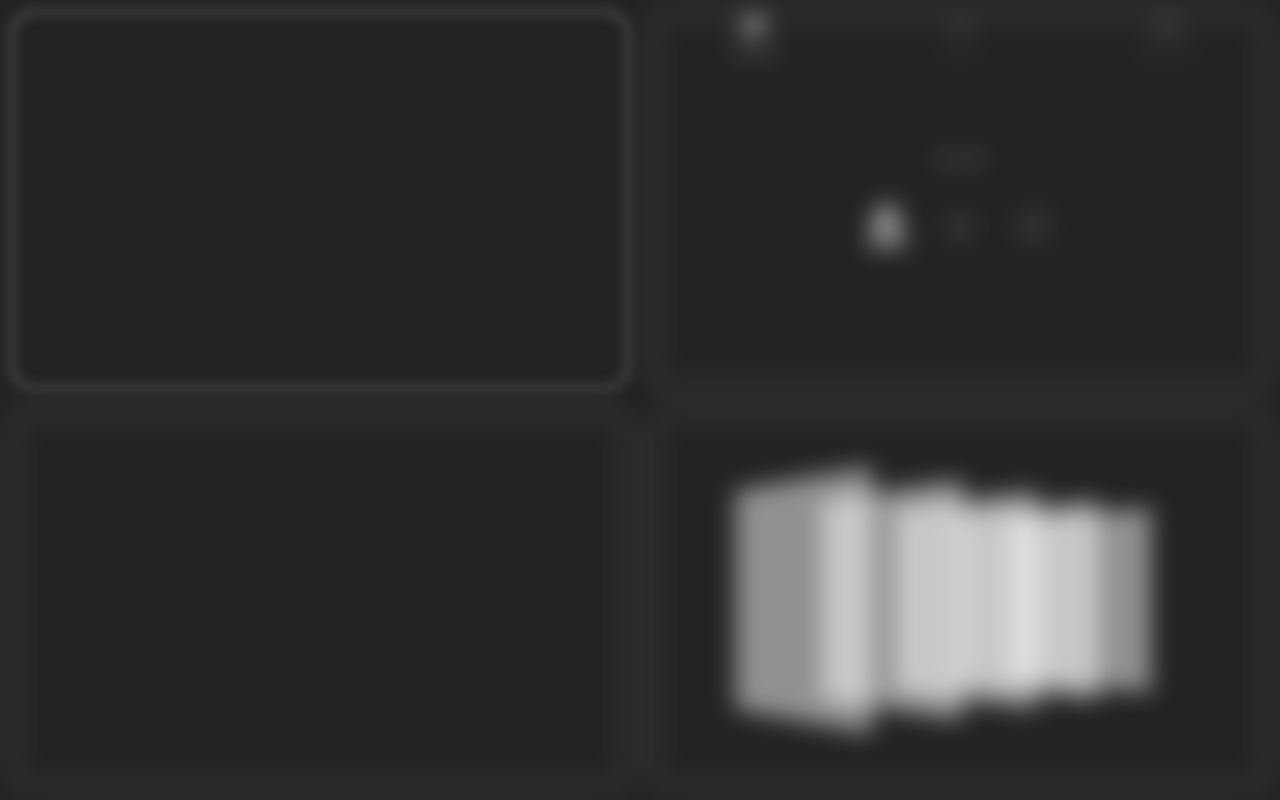
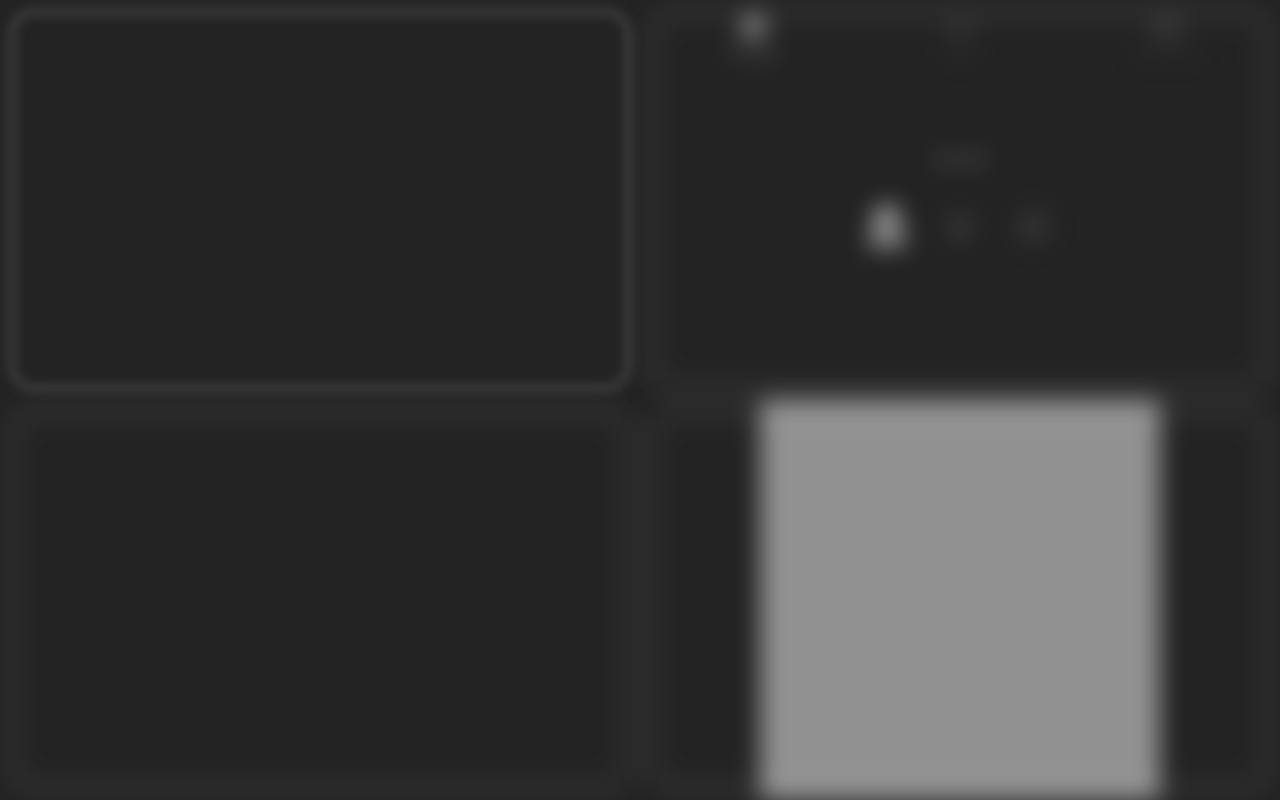
Before and after one commit to JielingYang/HomePageProject, a React app in the folder react-client/: page / in a window 1280 px wide. Built offline with nearby package versions, Linux system fonts and the light colour scheme; the HTML template or start-up script is replaced by a standard one.

Commit message:
try to get blur work

```diff
--- a/react-client/src/actionCreators/bottomRightPanelActions.js
+++ b/react-client/src/actionCreators/bottomRightPanelActions.js
@@ -72,6 +72,17 @@ export const bottomRightPanelAction_requestToUpdateEngineDistanceAndRotation = (
     }
 };
 
+export const bottomRightPanelAction_requestToSetMouseHoverOnEnginePart = (engineIndex: number, hover: boolean) =>
+{
+    return (dispatch, getState) =>
+    {
+        if (getState().bottomRightPanelState.enginePartStateModels[engineIndex].getMouseHover() !== hover)
+        {
+            dispatch(bottomRightPanelAction_setMouseHoverOnEnginePart(engineIndex, hover));
+        }
+    }
+};
+
 /* **************************** Updating actions ***************************** */
 /* This kind of actions send new data to reducer directly and contain no logic */
 /* *************************************************************************** */
@@ -85,6 +96,7 @@ export const BOTTOM_RIGHT_PANEL_ACTION_TYPE = Object.freeze({
     BOTTOM_RIGHT_PANEL_ACTION_UPDATE_ENGINE_DISTANCE: "BOTTOM_RIGHT_PANEL_ACTION_UPDATE_ENGINE_DISTANCE",
     BOTTOM_RIGHT_PANEL_ACTION_UPDATE_ENGINE_ROTATION: "BOTTOM_RIGHT_PANEL_ACTION_UPDATE_ENGINE_ROTATION",
     BOTTOM_RIGHT_PANEL_ACTION_UPDATE_ENGINE_PART_STATE_MODEL_Z_POSITION: "BOTTOM_RIGHT_PANEL_ACTION_UPDATE_ENGINE_PART_STATE_MODEL_Z_POSITION",
+    BOTTOM_RIGHT_PANEL_ACTION_SET_MOUSE_HOVER_ON_ENGINE_PART: "BOTTOM_RIGHT_PANEL_ACTION_SET_MOUSE_HOVER_ON_ENGINE_PART",
 });
 
 export const bottomRightPanelAction_updateBottomRightPanelSize = (newBottomRightPanelWidth: number, newBottomRightPanelHeight: number) =>
@@ -155,3 +167,12 @@ const bottomRightPanelAction_updateEnginePartStateModelZPosition = (stateModelId
         zPosition: zPosition,
     }
 };
+
+const bottomRightPanelAction_setMouseHoverOnEnginePart = (engineIndex: number, hover: boolean) =>
+{
+    return {
+        type: BOTTOM_RIGHT_PANEL_ACTION_TYPE.BOTTOM_RIGHT_PANEL_ACTION_SET_MOUSE_HOVER_ON_ENGINE_PART,
+        engineIndex: engineIndex,
+        hover: hover,
+    }
+};
--- a/react-client/src/components/basePanelSubComponents/BottomRightPanel.js
+++ b/react-client/src/components/basePanelSubComponents/BottomRightPanel.js
@@ -6,7 +6,7 @@ import {LEVEL2_CONSOLE_FONT, LEVEL2_CONSOLE_PREFIX} from "../../utilities/CONSTA
 import StyleObject from "../../classes/StyleObject";
 import {BLUR_LEVEL} from "../../utilities/CONSTANTS_NUMBER";
 import {TRANSITION_TIME_NORMAL} from "../../utilities/CONSTANTS_TIME";
-import {bottomRightPanelAction_setBottomRightPanelFocusOn} from "../../actionCreators/bottomRightPanelActions";
+import {bottomRightPanelAction_requestToSetMouseHoverOnEnginePart, bottomRightPanelAction_setBottomRightPanelFocusOn} from "../../actionCreators/bottomRightPanelActions";
 import type {bottomRightPanelStateType} from "../../reducers/bottomRightPanelReducer";
 import SubPanelBorder from "./SubPanelBorder";
 import {WHITE_TRANSPARENT_50} from "../../utilities/CONSTANTS_COLOR";
@@ -15,6 +15,7 @@ import EnginePartStateModel from "../../classes/StateModelClasses/EnginePartStat
 type BottomRightPanelPropsType = {
     bottomRightPanelState: bottomRightPanelStateType,
     bottomRightPanelAction_setBottomRightPanelFocusOn: Function,
+    bottomRightPanelAction_requestToSetMouseHoverOnEnginePart: Function,
 }
 
 const BottomRightPanel = (props: BottomRightPanelPropsType) =>
@@ -23,7 +24,6 @@ const BottomRightPanel = (props: BottomRightPanelPropsType) =>
     let bottomRightPanelStyleObject: StyleObject = new StyleObject().setBasics(bottomRightPanelShapeModel.getWidth(), bottomRightPanelShapeModel.getHeight(), bottomRightPanelShapeModel.getTopLeftPoint().getX(), bottomRightPanelShapeModel.getTopLeftPoint().getY())
         .setPerspective(props.bottomRightPanelState.bottomRightPanelPerspective, undefined)
         .addTransition("filter", TRANSITION_TIME_NORMAL)
-        .addTransition("transform", TRANSITION_TIME_NORMAL)
         .setBlur(props.bottomRightPanelState.bottomRightPanelFocusOn
                  ? BLUR_LEVEL.NONE
                  : BLUR_LEVEL.MEDIUM);
@@ -31,17 +31,23 @@ const BottomRightPanel = (props: BottomRightPanelPropsType) =>
     let isLandscape: boolean = bottomRightPanelShapeModel.getWidth() >= bottomRightPanelShapeModel.getHeight();
     let engineContainerDivSize: number = 100 * bottomRightPanelShapeModel.getUnitLengthSmall();
     let engineContainerDivStyleObject: StyleObject = new StyleObject().setBasics(engineContainerDivSize, engineContainerDivSize, (bottomRightPanelShapeModel.getUnitLengthLarge() * 100 - engineContainerDivSize) / 2, 0).setTransformStyle("preserve-3d");
-
     if (isLandscape)
     {
-        engineContainerDivStyleObject.addRotationY(-90).addTranslationX(props.bottomRightPanelState.engineDistance).addRotationY(props.bottomRightPanelState.engineRotation);
+        // engineContainerDivStyleObject.addRotationY(-45)
+            // .addTranslationX(props.bottomRightPanelState.engineDistance)
+        // .addRotationY(props.bottomRightPanelState.engineRotation);
     }
     else
     {
-        engineContainerDivStyleObject.addRotationX(-90).addTranslationY(props.bottomRightPanelState.engineDistance).addRotationX(props.bottomRightPanelState.engineRotation);
+        // engineContainerDivStyleObject.addRotationX(90).addTranslationY(props.bottomRightPanelState.engineDistance).addRotationX(-props.bottomRightPanelState.engineRotation);
     }
 
     let enginePartModels: Array<EnginePartStateModel> = props.bottomRightPanelState.enginePartStateModels;
+    let mouseHoverOnAny: boolean = enginePartModels.some((m: EnginePartStateModel) => m.getMouseHover());
+    let enginePartBlurLevel: BLUR_LEVEL = mouseHoverOnAny
+                                          ? BLUR_LEVEL.LIGHT
+                                          : BLUR_LEVEL.NONE;
+
     console.log(LEVEL2_CONSOLE_PREFIX + bottomRightPanelShapeModel.getStringId(), LEVEL2_CONSOLE_FONT);
     return (
         <div id={bottomRightPanelShapeModel.getStringId()} style={bottomRightPanelStyleObject.getStyle()}
@@ -53,8 +59,12 @@ const BottomRightPanel = (props: BottomRightPanelPropsType) =>
                 {
                     let enginePartStyleObject = new StyleObject().setBasics("100%", "100%", 0, 0)
                         .setBackgroundColor(WHITE_TRANSPARENT_50)
-                        .addTranslationZ(model.getZPosition());
-                    return <div key={index} style={enginePartStyleObject.getStyle()}/>;
+                        .setBlur(enginePartBlurLevel)
+                        .addTranslationZ(0)
+                        .addTransition("filter", TRANSITION_TIME_NORMAL);
+                    return index === 2 ? <div key={index} style={enginePartStyleObject.getStyle()}
+                                onMouseEnter={() => props.bottomRightPanelAction_requestToSetMouseHoverOnEnginePart(index, true)}
+                                onMouseLeave={() => props.bottomRightPanelAction_requestToSetMouseHoverOnEnginePart(index, false)}/>:null;
                 })}
             </div>
         </div>);
@@ -70,7 +80,8 @@ const mapStateToProps = (store) =>
 const matchDispatchToProps = (dispatch) =>
 {
     return bindActionCreators({
-        bottomRightPanelAction_setBottomRightPanelFocusOn: bottomRightPanelAction_setBottomRightPanelFocusOn
+        bottomRightPanelAction_setBottomRightPanelFocusOn: bottomRightPanelAction_setBottomRightPanelFocusOn,
+        bottomRightPanelAction_requestToSetMouseHoverOnEnginePart: bottomRightPanelAction_requestToSetMouseHoverOnEnginePart,
     }, dispatch);
 };
 
--- a/react-client/src/reducers/bottomRightPanelReducer.js
+++ b/react-client/src/reducers/bottomRightPanelReducer.js
@@ -97,6 +97,14 @@ const bottomRightPanelAction_updateEnginePartStateModelZPosition_handler = (stat
     return nextState;
 };
 
+const bottomRightPanelAction_setMouseHoverOnEnginePart_handler = (state: bottomRightPanelStateType, action) =>
+{
+    let nextState = deepCopy(state);
+    nextState.enginePartStateModels[action.engineIndex].setMouseHover(action.hover);
+    return nextState;
+
+};
+
 // Check reducerCreator for explanation of handlers
 const bottomRightPanelReducerHandlers = {
     [BOTTOM_RIGHT_PANEL_ACTION_TYPE.BOTTOM_RIGHT_PANEL_ACTION_UPDATE_BOTTOM_RIGHT_PANEL_SIZE]: bottomRightPanelAction_updateBottomRightPanelSize_handler,
@@ -107,6 +115,7 @@ const bottomRightPanelReducerHandlers = {
     [BOTTOM_RIGHT_PANEL_ACTION_TYPE.BOTTOM_RIGHT_PANEL_ACTION_UPDATE_ENGINE_DISTANCE]: bottomRightPanelAction_updateEngineDistance_handler,
     [BOTTOM_RIGHT_PANEL_ACTION_TYPE.BOTTOM_RIGHT_PANEL_ACTION_UPDATE_ENGINE_ROTATION]: bottomRightPanelAction_updateEngineRotation_handler,
     [BOTTOM_RIGHT_PANEL_ACTION_TYPE.BOTTOM_RIGHT_PANEL_ACTION_UPDATE_ENGINE_PART_STATE_MODEL_Z_POSITION]: bottomRightPanelAction_updateEnginePartStateModelZPosition_handler,
+    [BOTTOM_RIGHT_PANEL_ACTION_TYPE.BOTTOM_RIGHT_PANEL_ACTION_SET_MOUSE_HOVER_ON_ENGINE_PART]: bottomRightPanelAction_setMouseHoverOnEnginePart_handler,
 };
 
 export default createReducer(bottomRightPanelDefaultState, bottomRightPanelReducerHandlers);
```
